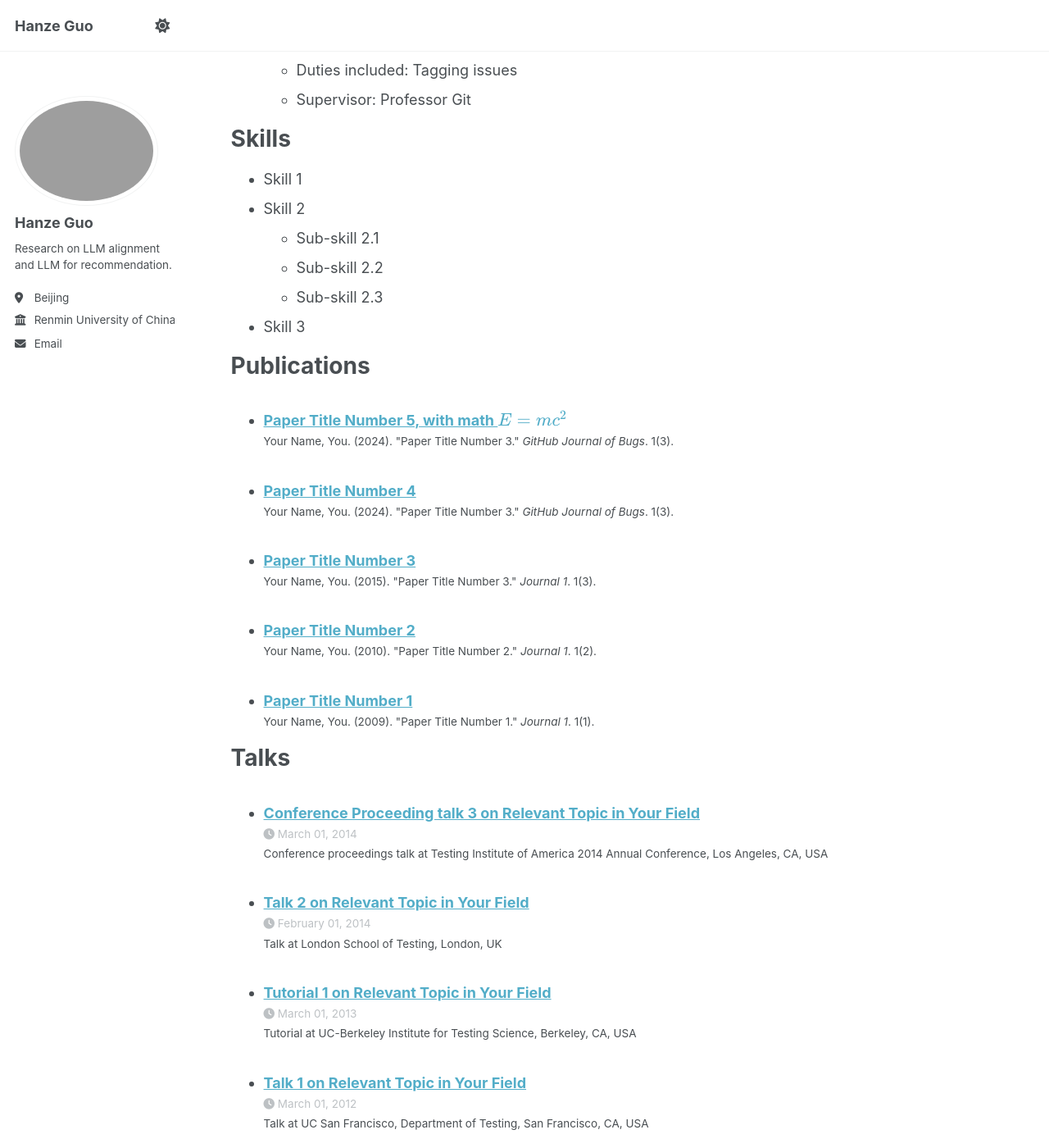
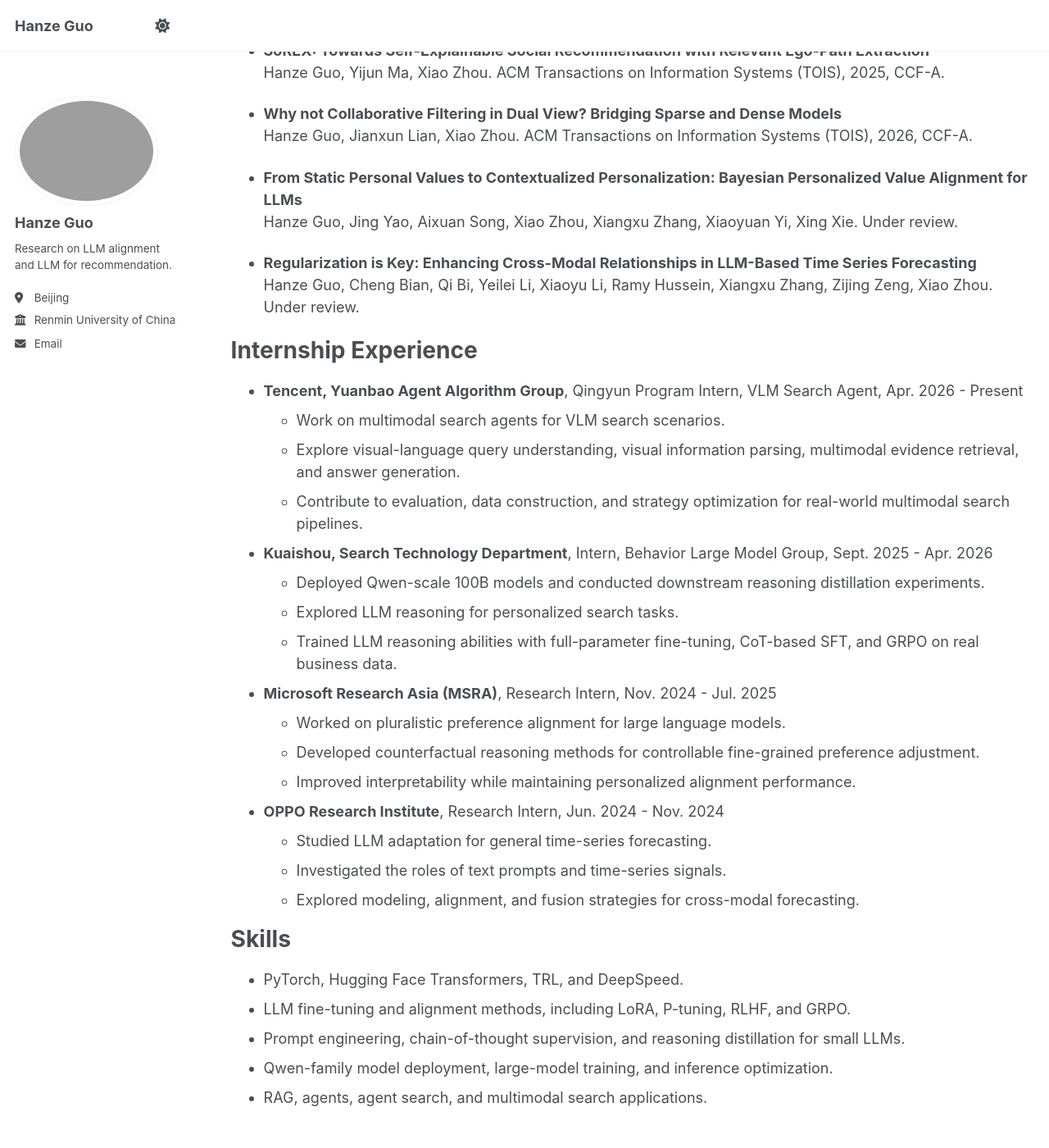
Before and after one commit to harris26-G/harris26-G.github.io, a Jekyll site: the page built from _pages/cv.md, in a window 1280 px wide and 1400 px high, scrolled down 650 px. Shown: the whole window at 82% size. Built offline with Jekyll 4.4.1, drawn with Linux system fonts in a browser that asks for light colours; a script bundle is joined from its source files by our own code; library files that are not in the unit come from our copies; some of the changed text lies outside the part shown.

Commit message:
Update CV with publications and internships

```diff
--- a/_pages/cv.md
+++ b/_pages/cv.md
@@ -11,54 +11,65 @@ redirect_from:
 
 Education
 ======
-* Ph.D in Version Control Theory, GitHub University, 2018 (expected)
-* M.S. in Jekyll, GitHub University, 2014
-* B.S. in GitHub, GitHub University, 2012
 
-Work experience
+* Ph.D. student in Artificial Intelligence, Gaoling School of Artificial Intelligence, Renmin University of China, Sept. 2022 - Present
+* B.S. in Computer Science and Technology, University of Electronic Science and Technology of China, Sept. 2018 - Jun. 2022
+  * GPA: 3.96/4.0
+  * Outstanding Graduate of Sichuan Province
+
+Research
 ======
-* Spring 2024: Academic Pages Collaborator
-  * GitHub University
-  * Duties includes: Updates and improvements to template
-  * Supervisor: The Users
 
-* Fall 2015: Research Assistant
-  * GitHub University
-  * Duties included: Merging pull requests
-  * Supervisor: Professor Hub
+* Large language model alignment, personalized reasoning, information retrieval, and recommendation systems.
+* Three first-author CCF-A publications, including one NeurIPS paper.
+* Three additional CCF-A submissions under review.
 
-* Summer 2015: Research Assistant
-  * GitHub University
-  * Duties included: Tagging issues
-  * Supervisor: Professor Git
+Publications
+======
+
+* **Counterfactual Reasoning for Steerable Pluralistic Value Alignment of Large Language Models**
+  Hanze Guo, Jing Yao, Xiao Zhou, Xiaoyuan Yi, Xing Xie. NeurIPS 2025, CCF-A.
+
+* **SoREX: Towards Self-Explainable Social Recommendation with Relevant Ego-Path Extraction**
+  Hanze Guo, Yijun Ma, Xiao Zhou. ACM Transactions on Information Systems (TOIS), 2025, CCF-A.
+
+* **Why not Collaborative Filtering in Dual View? Bridging Sparse and Dense Models**
+  Hanze Guo, Jianxun Lian, Xiao Zhou. ACM Transactions on Information Systems (TOIS), 2026, CCF-A.
+
+* **From Static Personal Values to Contextualized Personalization: Bayesian Personalized Value Alignment for LLMs**
+  Hanze Guo, Jing Yao, Aixuan Song, Xiao Zhou, Xiangxu Zhang, Xiaoyuan Yi, Xing Xie. Under review.
+
+* **Regularization is Key: Enhancing Cross-Modal Relationships in LLM-Based Time Series Forecasting**
+  Hanze Guo, Cheng Bian, Qi Bi, Yeilei Li, Xiaoyu Li, Ramy Hussein, Xiangxu Zhang, Zijing Zeng, Xiao Zhou. Under review.
+
+Internship Experience
+======
+
+* **Tencent, Yuanbao Agent Algorithm Group**, Qingyun Program Intern, VLM Search Agent, Apr. 2026 - Present
+  * Work on multimodal search agents for VLM search scenarios.
+  * Explore visual-language query understanding, visual information parsing, multimodal evidence retrieval, and answer generation.
+  * Contribute to evaluation, data construction, and strategy optimization for real-world multimodal search pipelines.
+
+* **Kuaishou, Search Technology Department**, Intern, Behavior Large Model Group, Sept. 2025 - Apr. 2026
+  * Deployed Qwen-scale 100B models and conducted downstream reasoning distillation experiments.
+  * Explored LLM reasoning for personalized search tasks.
+  * Trained LLM reasoning abilities with full-parameter fine-tuning, CoT-based SFT, and GRPO on real business data.
+
+* **Microsoft Research Asia (MSRA)**, Research Intern, Nov. 2024 - Jul. 2025
+  * Worked on pluralistic preference alignment for large language models.
+  * Developed counterfactual reasoning methods for controllable fine-grained preference adjustment.
+  * Improved interpretability while maintaining personalized alignment performance.
+
+* **OPPO Research Institute**, Research Intern, Jun. 2024 - Nov. 2024
+  * Studied LLM adaptation for general time-series forecasting.
+  * Investigated the roles of text prompts and time-series signals.
+  * Explored modeling, alignment, and fusion strategies for cross-modal forecasting.
 
 Skills
 ======
-* Skill 1
-* Skill 2
-  * Sub-skill 2.1
-  * Sub-skill 2.2
-  * Sub-skill 2.3
-* Skill 3
 
-Publications
-======
-  <ul>{% for post in site.publications reversed %}
-    {% include archive-single-cv.html %}
-  {% endfor %}</ul>
-
-Talks
-======
-  <ul>{% for post in site.talks reversed %}
-    {% include archive-single-talk-cv.html  %}
-  {% endfor %}</ul>
-
-Teaching
-======
-  <ul>{% for post in site.teaching reversed %}
-    {% include archive-single-cv.html %}
-  {% endfor %}</ul>
-
-Service and leadership
-======
-* Currently signed in to 43 different slack teams
+* PyTorch, Hugging Face Transformers, TRL, and DeepSpeed.
+* LLM fine-tuning and alignment methods, including LoRA, P-tuning, RLHF, and GRPO.
+* Prompt engineering, chain-of-thought supervision, and reasoning distillation for small LLMs.
+* Qwen-family model deployment, large-model training, and inference optimization.
+* RAG, agents, agent search, and multimodal search applications.
```
